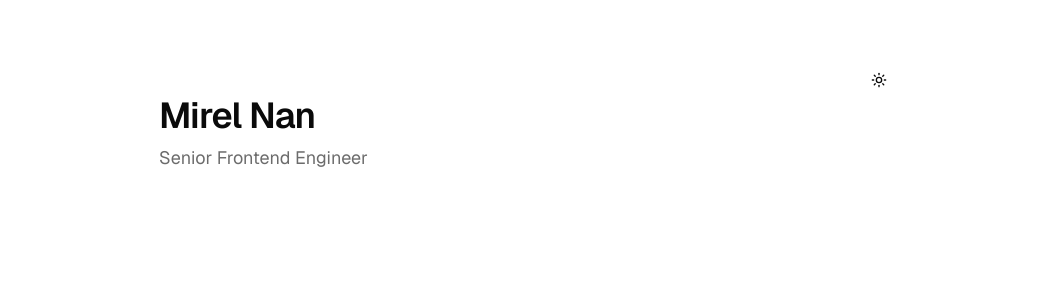
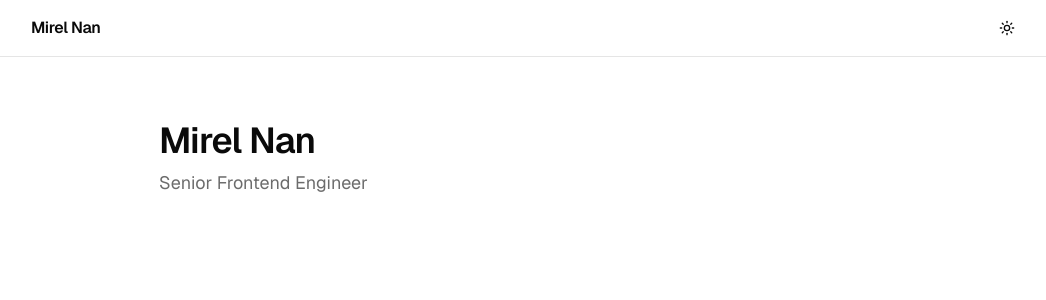
Before and after one commit to mirelnan2026/portfolio, a Next.js app in the folder apps/web/: page / in a window 1280 px wide. Shown: the top 300 px of the page, without its empty margins (113-1159 px from the left). Built offline with nearby package versions, Linux system fonts and the light colour scheme.

Commit message:
feat(web): add the skip link, sticky header and main landmark (4d)

```diff
--- a/apps/web/src/app/globals.css
+++ b/apps/web/src/app/globals.css
@@ -58,6 +58,7 @@
   --input: oklch(0.62 0 0);
   --ring: oklch(0.58 0 0);
   --radius: 0.625rem;
+  --header-height: 3.5rem;
 }
 
 .dark {
@@ -88,7 +89,18 @@
   body {
     @apply bg-background text-foreground;
   }
+  /* One visible focus style for every element; components only override it where it must sit inside. */
+  :focus-visible {
+    @apply outline-2 outline-offset-2 outline-ring outline-solid;
+  }
   html {
     @apply font-sans;
+    /* Anchor jumps and focus scrolling stop below the sticky header instead of under it. */
+    scroll-padding-top: calc(var(--header-height) + 1rem);
+  }
+  @media (prefers-reduced-motion: no-preference) {
+    html {
+      scroll-behavior: smooth;
+    }
   }
 }
--- a/apps/web/src/app/layout.tsx
+++ b/apps/web/src/app/layout.tsx
@@ -1,6 +1,8 @@
 import type { Metadata } from "next";
 import { Geist, Geist_Mono } from "next/font/google";
 import { ThemeProvider } from "next-themes";
+import { SiteHeader } from "@/components/layout/site-header";
+import { SkipLink } from "@/components/layout/skip-link";
 import "./globals.css";
 
 const geistSans = Geist({ variable: "--font-geist-sans", subsets: ["latin"] });
@@ -27,7 +29,9 @@ export default function RootLayout({ children }: LayoutProps<"/">) {
           enableSystem
           disableTransitionOnChange
         >
-          {children}
+          <SkipLink />
+          <SiteHeader />
+          <main id="main">{children}</main>
         </ThemeProvider>
       </body>
     </html>
--- a/apps/web/src/app/page.tsx
+++ b/apps/web/src/app/page.tsx
@@ -1,14 +1,8 @@
-import { ThemeToggle } from "@/components/layout/theme-toggle";
-
 export default function HomePage() {
   return (
-    <main className="mx-auto max-w-3xl px-4 py-16">
-      {/* Moves into the header at step 4d. */}
-      <div className="flex justify-end">
-        <ThemeToggle />
-      </div>
+    <div className="mx-auto max-w-3xl px-4 py-16">
       <h1 className="text-4xl font-semibold tracking-tight">Mirel Nan</h1>
       <p className="mt-2 text-lg text-muted-foreground">Senior Frontend Engineer</p>
-    </main>
+    </div>
   );
 }
--- /dev/null
+++ b/apps/web/src/components/layout/site-header.tsx
@@ -0,0 +1,19 @@
+import Link from "next/link";
+import { ThemeToggle } from "./theme-toggle";
+
+/**
+ * Sticky header. Its height is the `--header-height` token, which globals.css also uses as the scroll
+ * padding, so anchors and focused elements never end up hidden behind it (WCAG 2.4.11).
+ */
+export function SiteHeader() {
+  return (
+    <header className="sticky top-0 z-40 border-b bg-background/80 backdrop-blur contrast-more:bg-background">
+      <div className="mx-auto flex h-(--header-height) max-w-5xl items-center justify-between px-4">
+        <Link href="/" className="rounded-sm font-semibold tracking-tight">
+          Mirel Nan
+        </Link>
+        <ThemeToggle />
+      </div>
+    </header>
+  );
+}
--- /dev/null
+++ b/apps/web/src/components/layout/skip-link.tsx
@@ -0,0 +1,14 @@
+/**
+ * The first focusable element on every page (WCAG 2.4.1): hidden until it receives keyboard focus,
+ * then it jumps over the header to the main content.
+ */
+export function SkipLink() {
+  return (
+    <a
+      href="#main"
+      className="sr-only rounded-md bg-background text-sm font-medium focus:not-sr-only focus:fixed focus:top-2 focus:left-2 focus:z-50 focus:px-3 focus:py-2"
+    >
+      Skip to content
+    </a>
+  );
+}
```
